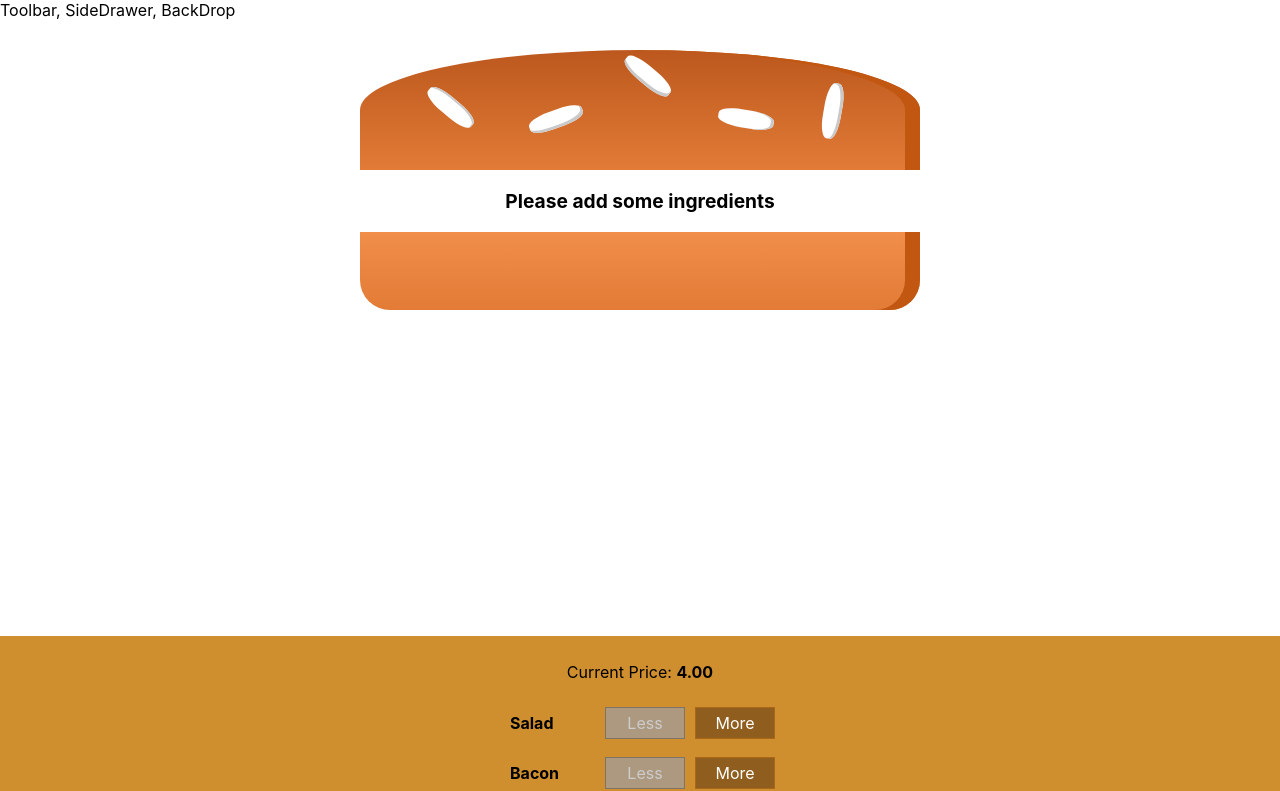
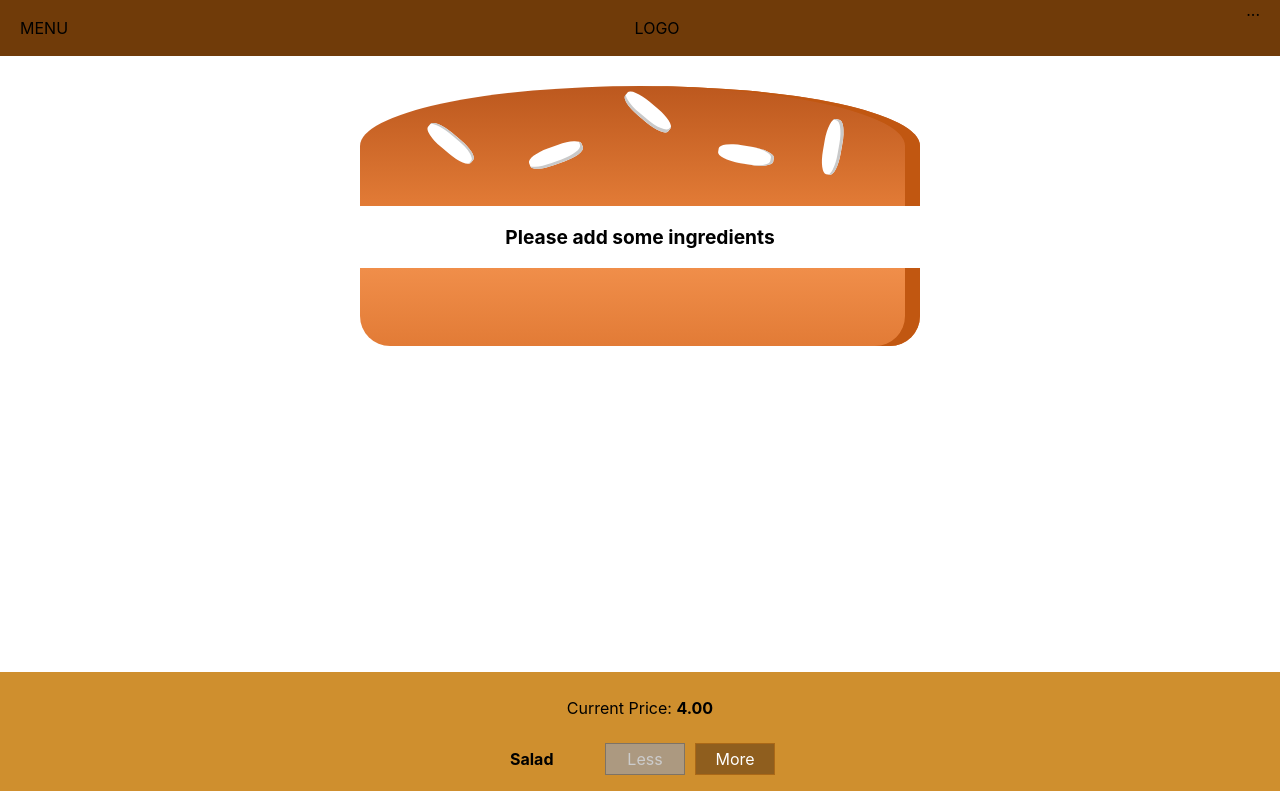
Before and after one commit to Hooseman/burger-app, a React app: page / in a window 1280 px wide. Shown: the top 791 px of the page. Built offline with nearby package versions, Linux system fonts and the light colour scheme.

Commit message:
Added an order sumary component

```diff
--- a/src/Components/Burger/OrderSummary/OrderSummary.js
+++ b/src/Components/Burger/OrderSummary/OrderSummary.js
@@ -1,6 +1,7 @@
 import React from 'react';
 
 import Aux from '../../../hoc/Auxll';
+import Button from '../../UI/Button/Button';
 
 const orderSummary = (props) => {
     const ingredientSummary = Object.keys(props.ingredients)
@@ -18,7 +19,10 @@ const orderSummary = (props) => {
             <ul>
                 {ingredientSummary}
             </ul>
+                <p><strong>Total Price: {props.price.toFixed(2)}</strong></p>
                 <p>Continue to Checkout?</p>
+                <Button btnType="Danger" clicked={props.purchasedCancelled}>CANCEL</Button>
+                <Button btnType="Success" clicked={props.purchasedContinued}>CONTINUE</Button>
         </Aux>
     );
 };
--- a/src/Components/Layout/Layout.js
+++ b/src/Components/Layout/Layout.js
@@ -1,11 +1,12 @@
 import React from 'react';
 import Aux from '../../hoc/Auxll';
 import classes from './Layout.module.css';
+import Toolbar from '../Navigation/Toolbar/Toolbar';
 
 
 const layout = ( props ) => (
     <Aux>
-        <div>Toolbar, SideDrawer, BackDrop</div>
+        <Toolbar/>
         <main className={classes.Content}>
             {props.children}
         </main>
--- a/src/Components/Layout/Layout.module.css
+++ b/src/Components/Layout/Layout.module.css
@@ -1,3 +1,3 @@
 .Content {
-    margin-top: 16px;
+    margin-top: 72px;
 }
--- /dev/null
+++ b/src/Components/Navigation/Toolbar/Toolbar.js
@@ -0,0 +1,14 @@
+import React from 'react';
+import classes from './Toolbar.module.css';
+
+const toolbar = (props) => (
+    <header className={classes.Toolbar}>
+        <div>MENU</div>
+        <div>LOGO</div>
+        <nav>
+            ...
+        </nav>
+    </header>
+);
+
+export default toolbar;
--- /dev/null
+++ b/src/Components/Navigation/Toolbar/Toolbar.module.css
@@ -0,0 +1,18 @@
+.Toolbar {
+    height: 56px;
+    width: 100%;
+    position: fixed;
+    top: 0;
+    left: 0;
+    background-color: #703B09;
+    display: flex;
+    justify-content: space-between;
+    align-items: center;
+    padding: 0 20px;
+    box-sizing: border-box;
+    z-index: 90;
+}
+
+.Toolbar nav {
+    height: 100%;
+}
--- /dev/null
+++ b/src/Components/UI/Button/Button.js
@@ -0,0 +1,11 @@
+import React from 'react';
+import classes from './Button.module.css';
+
+const button = (props) => (
+    <button
+        className={[classes.Button, classes[props.btnType]].join(' ')}
+        onClick={props.clicked}>{props.children}
+    </button>
+);
+
+export default button;
--- /dev/null
+++ b/src/Components/UI/Button/Button.module.css
@@ -0,0 +1,24 @@
+.Button {
+    background-color: transparent;
+    border: none;
+    color: white;
+    outline: none;
+    cursor: pointer;
+    font: inherit;
+    padding: 10px;
+    margin: 10px;
+    font-weight: bold;
+}
+
+.Button:first-of-type {
+    margin-left: 0;
+    padding-left: 0;
+}
+
+.Success {
+    color: #5C9210;
+}
+
+.Danger {
+    color: #944317;
+}
--- a/src/Containers/BurgerBuilder/BurgerBuilder.js
+++ b/src/Containers/BurgerBuilder/BurgerBuilder.js
@@ -28,6 +28,10 @@ class BurgerBuilder extends Component {
 
     purchaseCancelHandler = () => {
         this.setState({purchasing: false});
+    };
+
+    purchaseContinueHandler = () => {
+        alert('You Continue');
     };
 
     purchaseHandler = () => {
@@ -92,18 +96,26 @@ class BurgerBuilder extends Component {
         return (
             <Aux>
                 <Modal show={this.state.purchasing} modalClosed={this.purchaseCancelHandler}>
-                    <OrderSummary ingredients={this.state.ingredients}/>
+                    <OrderSummary
+                        ingredients={this.state.ingredients}
+                        price={this.state.totalPrice}
+                        purchasedCancelled={this.purchaseCancelHandler}
+                        purchasedContinued={this.purchaseContinueHandler}
+                    />
                 </Modal>
                 {/* goes to the Burger.js file */}
-                <Burger ingredients={this.state.ingredients}/>
+                <Burger
+                    ingredients={this.state.ingredients}
+                />
                 {/* goes to the BurgerControls.js file */}
                 <BuildControls
-                ingredientAdded={this.addIngredientHandler}
-                ingredientRemoved={this.removeIngredientHandler}
-                disabled={disabledInfo}
-                price={this.state.totalPrice}
-                purchasable={this.state.purchasable}
-                ordered={this.purchaseHandler} />
+                    ingredientAdded={this.addIngredientHandler}
+                    ingredientRemoved={this.removeIngredientHandler}
+                    disabled={disabledInfo}
+                    price={this.state.totalPrice}
+                    purchasable={this.state.purchasable}
+                    ordered={this.purchaseHandler}
+                />
             </Aux>
         );
     }
```
